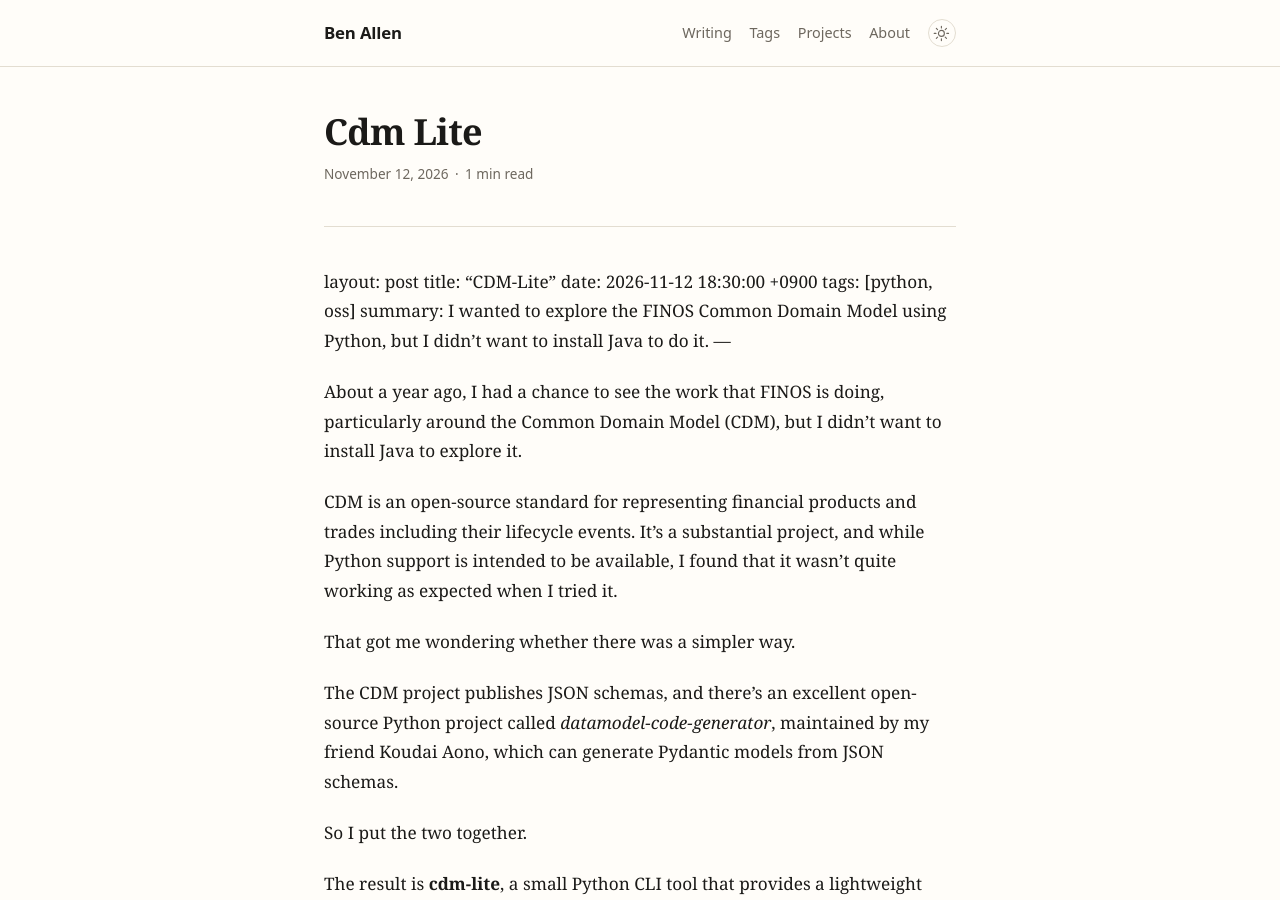
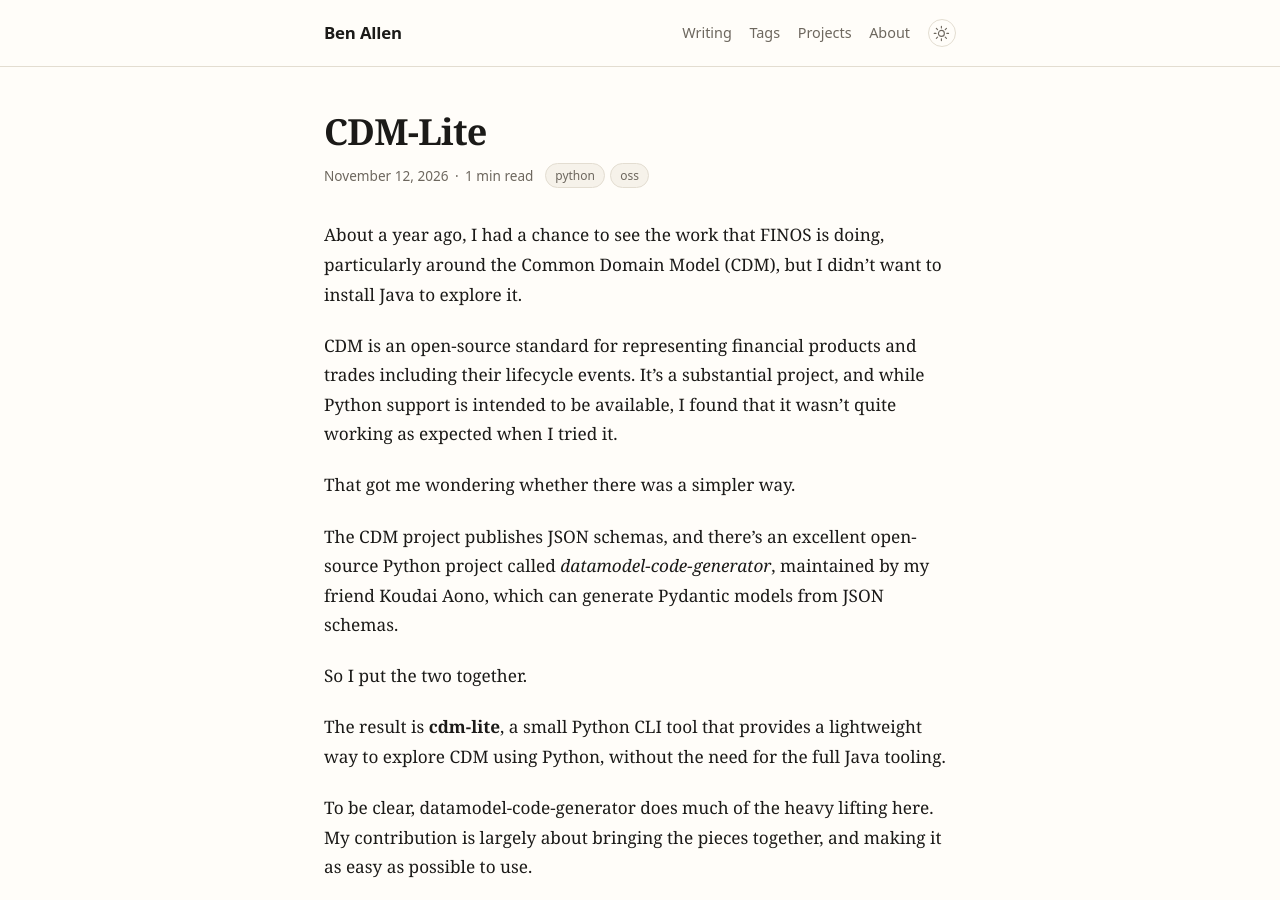
Before and after one commit to ben05allen/ben05allen.github.io, a Jekyll site: the page built from _posts/2026-11-12-CDM-Lite.md, in a window 1280 px wide and 900 px high. Built offline with Jekyll 4.4.1, drawn with Linux system fonts in a browser that asks for light colours.

Commit message:
formatting

```diff
--- a/_posts/2026-11-12-CDM-Lite.md
+++ b/_posts/2026-11-12-CDM-Lite.md
@@ -1,37 +1,38 @@
 ---
-   layout: post
-   title: "CDM-Lite"
-   date: 2026-11-12 18:30:00 +0900
-   tags: [python, oss]
-   summary: I wanted to explore the FINOS Common Domain Model using Python, but I didn't want to install Java to do it.
-   ---
 
-   About a year ago, I had a chance to see the work that FINOS is doing, particularly around the Common Domain Model (CDM),
-   but I didn't want to install Java to explore it.
+layout: post
+title: "CDM-Lite"
+date: 2026-11-12 18:30:00 +0900
+tags: [python, oss]
+summary: I wanted to explore the FINOS Common Domain Model using Python, but I didn't want to install Java to do it.
+---
 
-   CDM is an open-source standard for representing financial products and trades including their lifecycle events.  It's a substantial
-   project, and while Python support is intended to be available, I found that it wasn't quite working as expected when I
-   tried it.
+About a year ago, I had a chance to see the work that FINOS is doing, particularly around the Common Domain Model (CDM),
+but I didn't want to install Java to explore it.
 
-   That got me wondering whether there was a simpler way.
+CDM is an open-source standard for representing financial products and trades including their lifecycle events. It's a substantial
+project, and while Python support is intended to be available, I found that it wasn't quite working as expected when I
+tried it.
 
-   The CDM project publishes JSON schemas, and there's an excellent open-source Python project called *datamodel-code-generator*, maintained
-   by my friend Koudai Aono, which can generate Pydantic models from JSON schemas.
+That got me wondering whether there was a simpler way.
 
-   So I put the two together.
+The CDM project publishes JSON schemas, and there's an excellent open-source Python project called _datamodel-code-generator_, maintained
+by my friend Koudai Aono, which can generate Pydantic models from JSON schemas.
 
-   The result is **cdm-lite**, a small Python CLI tool that provides a lightweight way to explore CDM using Python, without the need for
-   the full Java tooling.
+So I put the two together.
 
-   To be clear, datamodel-code-generator does much of the heavy lifting here. My contribution is largely about bringing the pieces
-   together, and making it as easy as possible to use.
+The result is **cdm-lite**, a small Python CLI tool that provides a lightweight way to explore CDM using Python, without the need for
+the full Java tooling.
 
-   It's also been a useful opportunity to learn more about the practical side of publishing an open-source Python package: packaging,
-   testing, CI/CD, versioning and publishing to PyPI.
+To be clear, datamodel-code-generator does much of the heavy lifting here. My contribution is largely about bringing the pieces
+together, and making it as easy as possible to use.
 
-   The project hasn't attracted much attention so far, but I've learned a lot from building it. Maybe the most enjoyable part has
-   been being able to build something useful (I hope) on top of the work of other developers.
+It's also been a useful opportunity to learn more about the practical side of publishing an open-source Python package: packaging,
+testing, CI/CD, versioning and publishing to PyPI.
 
-   If you're working with CDM, Python or financial data standards, I'd be interested to hear what you think.
+The project hasn't attracted much attention so far, but I've learned a lot from building it. Maybe the most enjoyable part has
+been being able to build something useful (I hope) on top of the work of other developers.
 
-   You can find the project on [PyPI](https://pypi.org/project/cdm-lite/).
+If you're working with CDM, Python or financial data standards, I'd be interested to hear what you think.
+
+You can find the project on [PyPI](https://pypi.org/project/cdm-lite/).
```
Also changed, not shown: _posts/2026-11-06-family-games.md (+1 -1 lines), about.md (+3 -3 lines).
